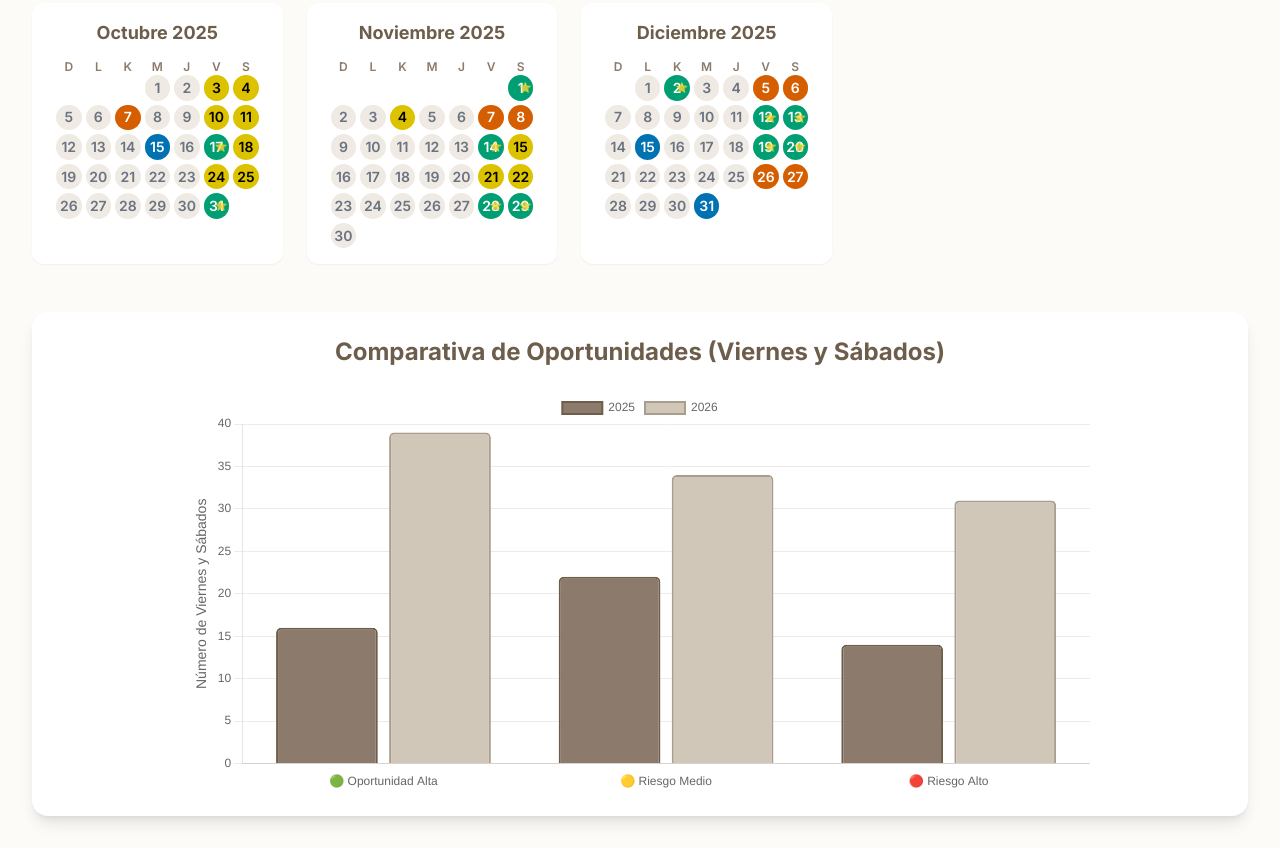
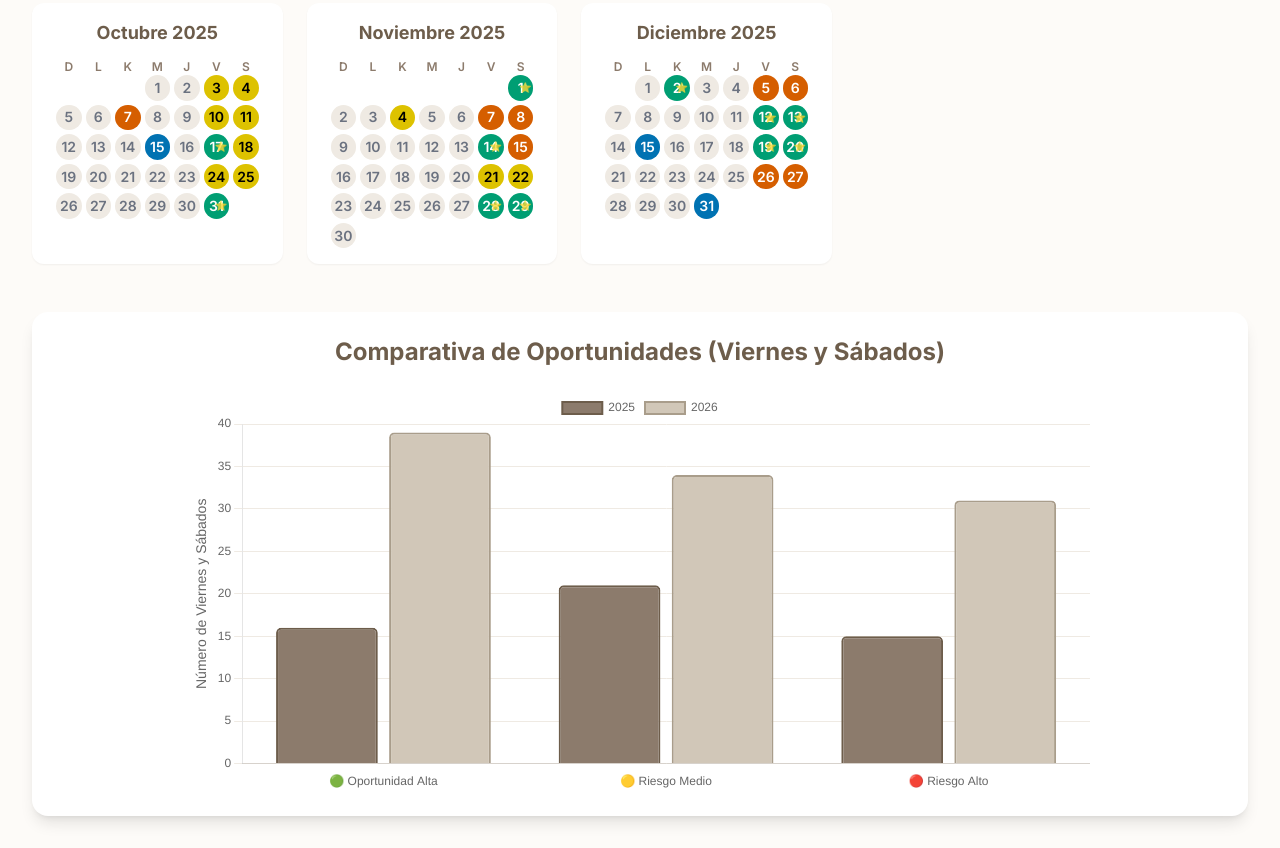
Before and after one commit to TAVCR/Calendario_Fer, a plain HTML site: page index.html in a window 1280 px wide. Shown: the part 858-1706 px from the top of the page. Drawn offline with nearby package versions, Linux system fonts and the light colour scheme.

Commit message:
index.html

```diff
--- a/index.html
+++ b/index.html
@@ -427,7 +427,7 @@ document.addEventListener('DOMContentLoaded', () => {
         '2025-11-07': { cat: 'red', day: 'Viernes', reason: 'Competencia masiva: Carin Leon en Estadio Nacional.' },
         '2025-11-08': { cat: 'red', day: 'Sábado', reason: 'Competencia masiva: Carin Leon en Estadio Nacional.' },
         '2025-11-14': { cat: 'green', day: 'Viernes', reason: 'Fin de semana de quincena. Oportunidad muy alta.' },
-        '2025-11-15': { cat: 'yellow', day: 'Sábado', reason: 'Competencia fuerte (Ana Gabriel en Parque Viva).' },
+        '2025-11-15': { cat: 'red', day: 'Sábado', reason: 'Competencia Fuerte: Ana Gabriel en Parque Viva. Alto riesgo por solapamiento de público objetivo.' },
         '2025-11-21': { cat: 'yellow', day: 'Viernes', reason: 'Fin de semana alejado de la quincena.' },
         '2025-11-22': { cat: 'yellow', day: 'Sábado', reason: 'Fin de semana alejado de la quincena.' },
         '2025-11-28': { cat: 'green', day: 'Viernes', reason: 'Inicio de "Ventana Dorada" (post-Viernes Negro, pre-aguinaldo).' },
```
